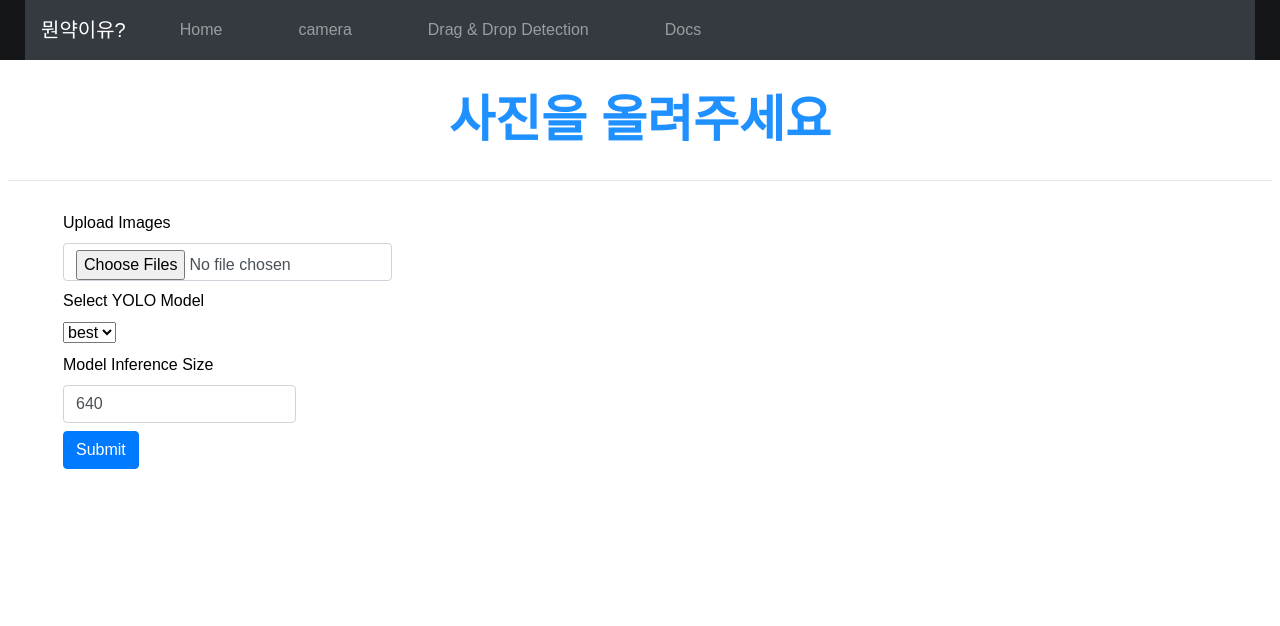
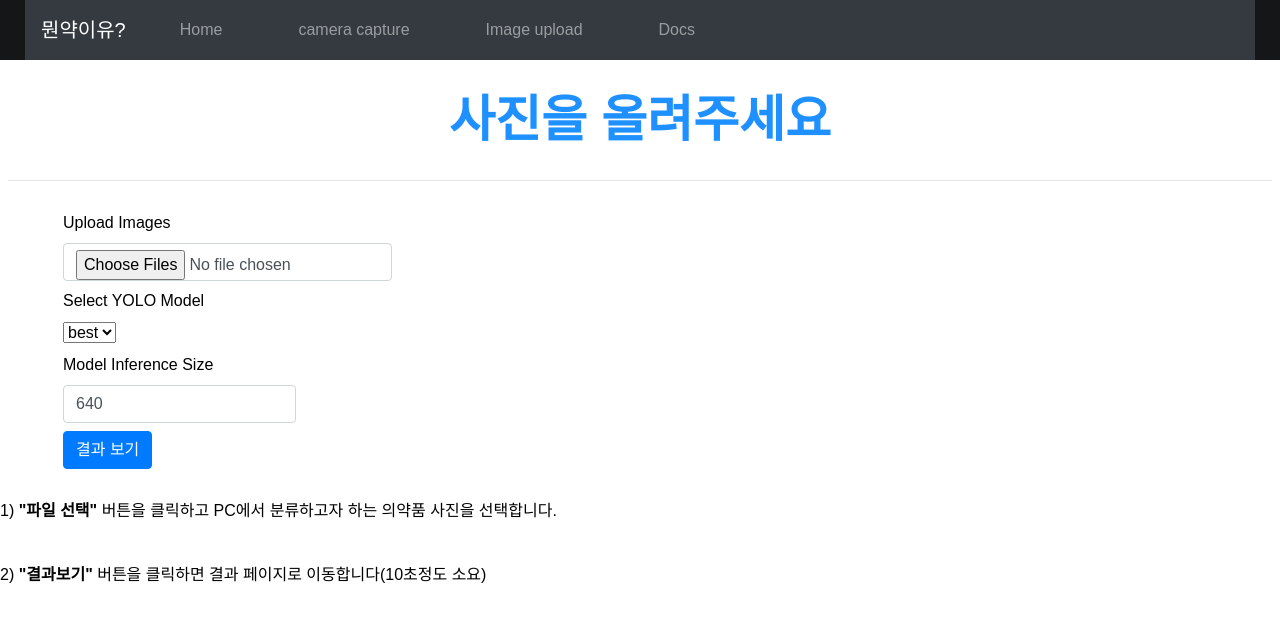
Before and after one commit to BrianPark314/final_project, a FastAPI app: page /detect in a window 1280 px wide. Shown: the top 626 px of the page. Run offline with FastAPI, Linux system fonts and the light colour scheme; some libraries are stand-ins or nearby versions; some web fonts are replaced.

Commit message:
upload부분변경

```diff
--- a/yolov5-fastapi-demo/templates/layout.html
+++ b/yolov5-fastapi-demo/templates/layout.html
@@ -44,10 +44,10 @@
               <a class="nav-link" href="/">Home</a>
             </li>
             <li class="nav-item">
-              <a class="nav-link" href="/camera">camera</a>
+              <a class="nav-link" href="/camera">camera capture</a>
             </li>
             <li class="nav-item">
-              <a class="nav-link" href="/detect">Drag & Drop Detection</a>
+              <a class="nav-link" href="/detect">Image upload</a>
             </li>
             <li class="nav-item">
               <a class="nav-link" href="/docs">Docs</a>
--- a/yolov5-fastapi-demo/templates/upload.html
+++ b/yolov5-fastapi-demo/templates/upload.html
@@ -5,9 +5,8 @@
 {% block content %}
 <div class="m-2">
   <h5>사진을 올려주세요</h5>
-
   <hr/>
-  <form method="post" action="" enctype="multipart/form-data" id="drug-image-upload-form">
+  <form class="centered-form" method="post" action="" enctype="multipart/form-data" id="drug-image-upload-form">
     <div class="upload">
       <div class="my-2">
         <label for="file_list" class="form-label">Upload Images</label>
@@ -27,9 +26,13 @@
         <label for="img_size_input" class="form-label">Model Inference Size</label>
         <input type="text" class="form-control w-auto" id="img_size_input" name="img_size" value="640">
       </div>
-      <button class="btn btn-primary" type="submit" id="subbtn">Submit</button>
+      <button class="btn btn-primary" type="submit" id="subbtn">결과 보기</button>
     </div>
   </form>
 </div>
+<div class="exp-upload">
+  <p>1) <strong>"파일 선택" </strong>버튼을 클릭하고 PC에서 분류하고자 하는 의약품 사진을 선택합니다.</p><br>
+  <p>2) <strong>"결과보기" </strong>버튼을 클릭하면 결과 페이지로 이동합니다(10초정도 소요)</p><br>
+</div>
 <script src="/scripts/upload.js"></script>
 {% endblock %}
```
Also changed, not shown: yolov5-fastapi-demo/templates/show_results.html (+37 -35 lines).
